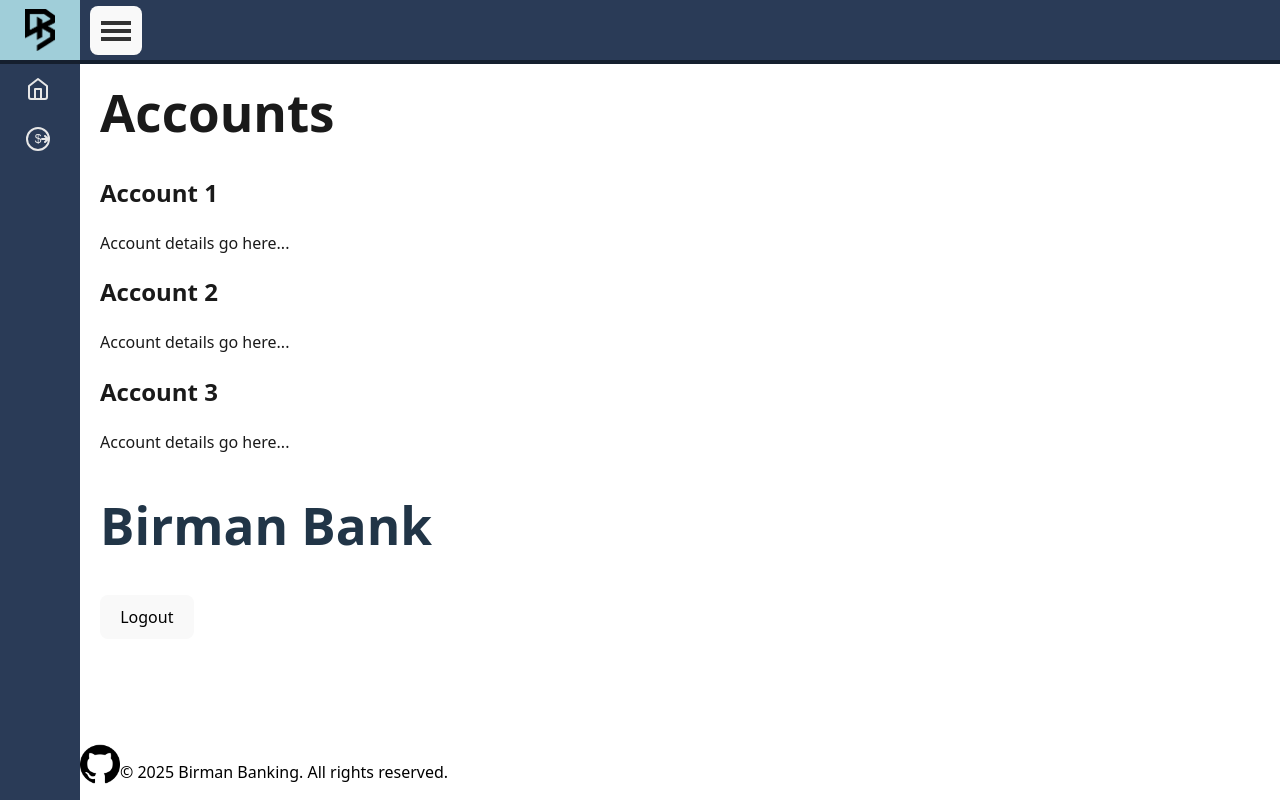
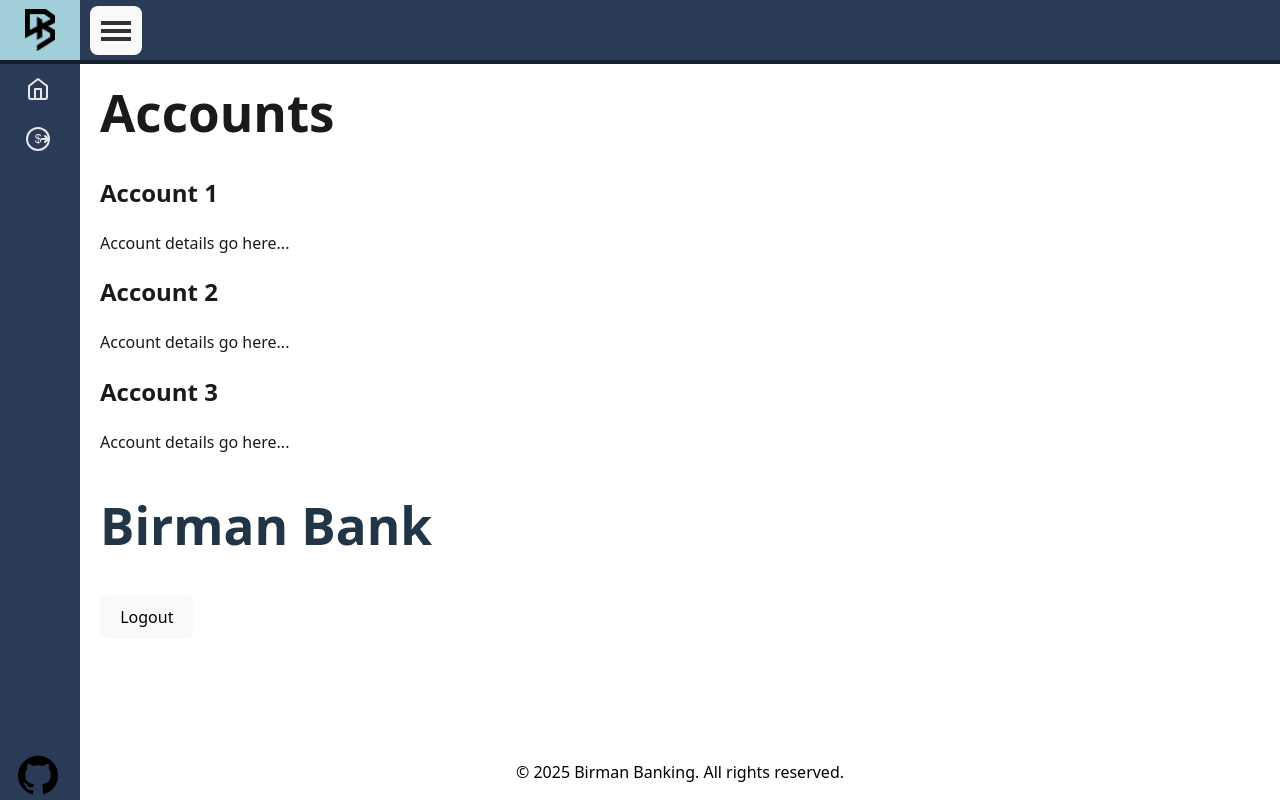
Before and after one commit to BeaVert16/Birman-Banking-CPAN-228-Frontend, a React (Vite) app: page / in a window 1280 px wide. Built offline with nearby package versions, Linux system fonts and the light colour scheme.

Commit message:
Moved GitHub to sidebar.

```diff
--- a/src/Global/Bars/Footer/Footer.css
+++ b/src/Global/Bars/Footer/Footer.css
@@ -3,10 +3,7 @@
   flex-direction: row;
   height: 100%;
   color: black;
+  align-items: center;
+  justify-content: center;
   /* background-color: #2A3B57; */
 }
-
-.github-icon {
-  width: 40px;
-  height: auto;
-}
--- a/src/Global/Bars/Footer/Footer.jsx
+++ b/src/Global/Bars/Footer/Footer.jsx
@@ -3,16 +3,6 @@ import "./Footer.css";
 const Footer = () => {
   return (
     <div className="footer">
-      <a
-        href="https://github.com/BeaVert16/Birman-Banking-CPAN-228-Frontend"
-      >
-        <img
-          src="./Images/GitHubIcon.png"
-          alt="GitHub"
-          className="github-icon"
-        />
-      </a>
-
       <p>© 2025 Birman Banking. All rights reserved.</p>
     </div>
   );
--- a/src/Global/Bars/sidebar/Sidebar.css
+++ b/src/Global/Bars/sidebar/Sidebar.css
@@ -4,6 +4,19 @@
   height: 100%;
   text: #8A9297;
   background-color: #2A3B57; /* Dark Navy Blue (Primary) */
+}
+
+.bottom-content {
+  display: flex;
+  flex-direction: column;
+  margin-top: auto;
+  align-self: flex-start;
+  background-color: #2A3B57;
+}
+
+.github-icon {
+  width: 40px;
+  height: auto;
 }
 
 .css-1wvake5 {
--- a/src/Global/Bars/sidebar/Sidebar.jsx
+++ b/src/Global/Bars/sidebar/Sidebar.jsx
@@ -9,7 +9,7 @@ import Home from "../../../Icons/Home";
 import MoveMoney from "../../../Icons/MoveMoney";
 import DBI from "../../../Icons/DashBoard";
 import ComputerIcon from "../../../Icons/ComputerIcon";
-
+import GitHubIcon from "../../../Icons/GitHubIcon";
 
 const Bar = ({ collapsed }) => {
   const [isDashboardActive, setIsDashboardActive] = useState(false);
@@ -29,12 +29,14 @@ const Bar = ({ collapsed }) => {
                 {!collapsed && <div className="logo-text"> Birman Banking</div>}
               </div>
             </Link>
+            {/* Home. */}
             <MenuItem
               component={<Link to="/" className="link" />}
               icon={<Home />}
             >
               Home
             </MenuItem>
+            {/* Transfer. */}
             <MenuItem
               component={<Link to="/systems" className="link" />}
               icon={<MoveMoney />}
@@ -45,10 +47,10 @@ const Bar = ({ collapsed }) => {
         </Sidebar>
       </div>
 
-      {/* <div className="bottom-content">
+      <div className="bottom-content">
         <Sidebar collapsed={collapsed}>
           <Menu>
-            <MenuItem
+            {/* <MenuItem
               component={<Link to="/settings" className="link" />}
               icon={<Gear />}
             >
@@ -59,10 +61,17 @@ const Bar = ({ collapsed }) => {
               icon={<Gear />}
             >
               Settings
+            </MenuItem> */}
+            {/* GitHub. */}
+            <MenuItem
+              component={<Link to="https://github.com/BeaVert16/Birman-Banking-CPAN-228-Frontend" className="link" />}
+              icon={<GitHubIcon />}
+            >
+              GitHub
             </MenuItem>
           </Menu>
         </Sidebar>
-      </div> */}
+      </div>
     </div>
   );
 };
--- /dev/null
+++ b/src/Icons/GitHubIcon.jsx
@@ -0,0 +1,9 @@
+const GitHubIcon = () => (
+    <img
+      src="./Images/GitHubIcon.png"
+      alt="GitHub"
+      className="github-icon"
+    />
+  );
+
+  export default GitHubIcon;
```
